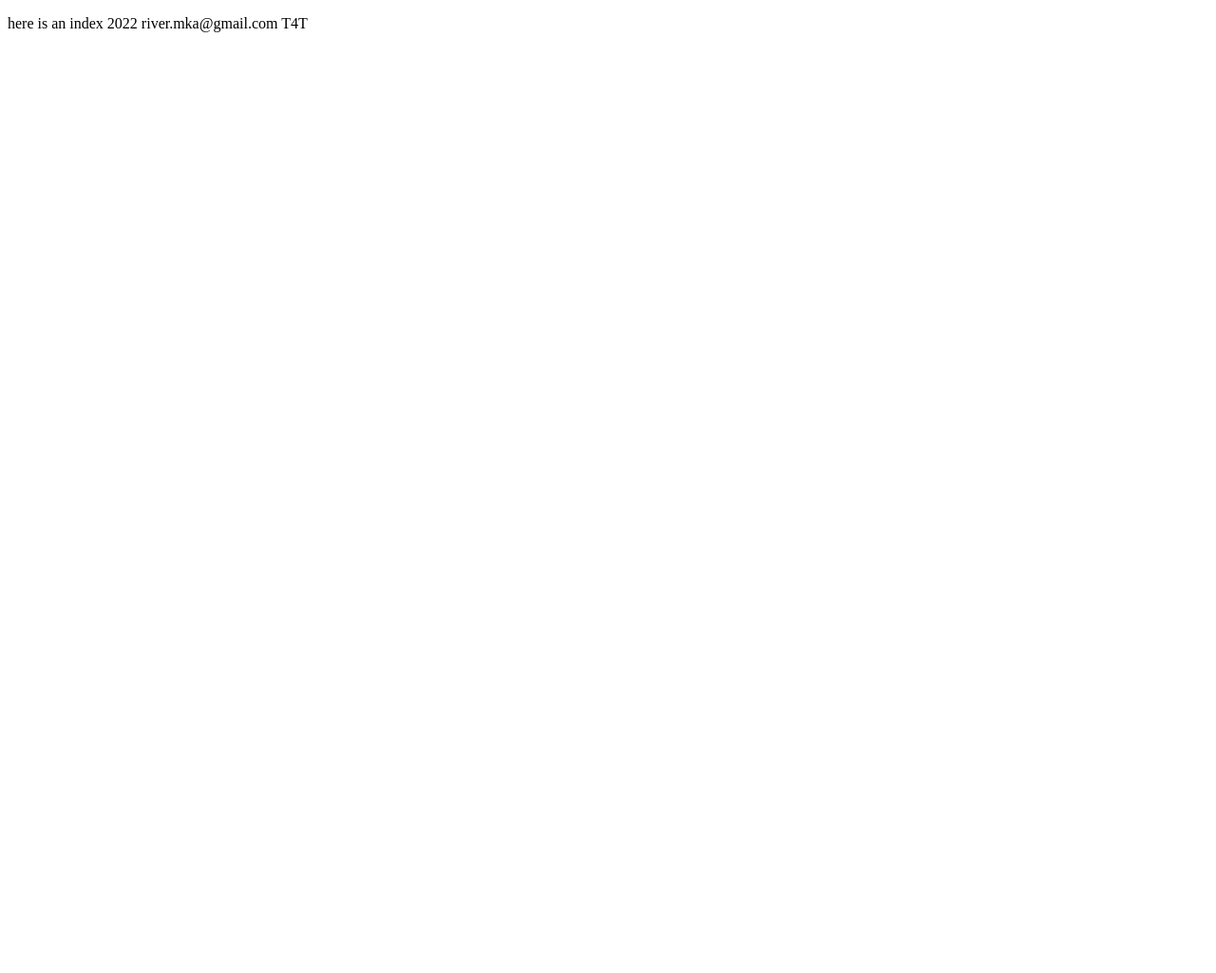
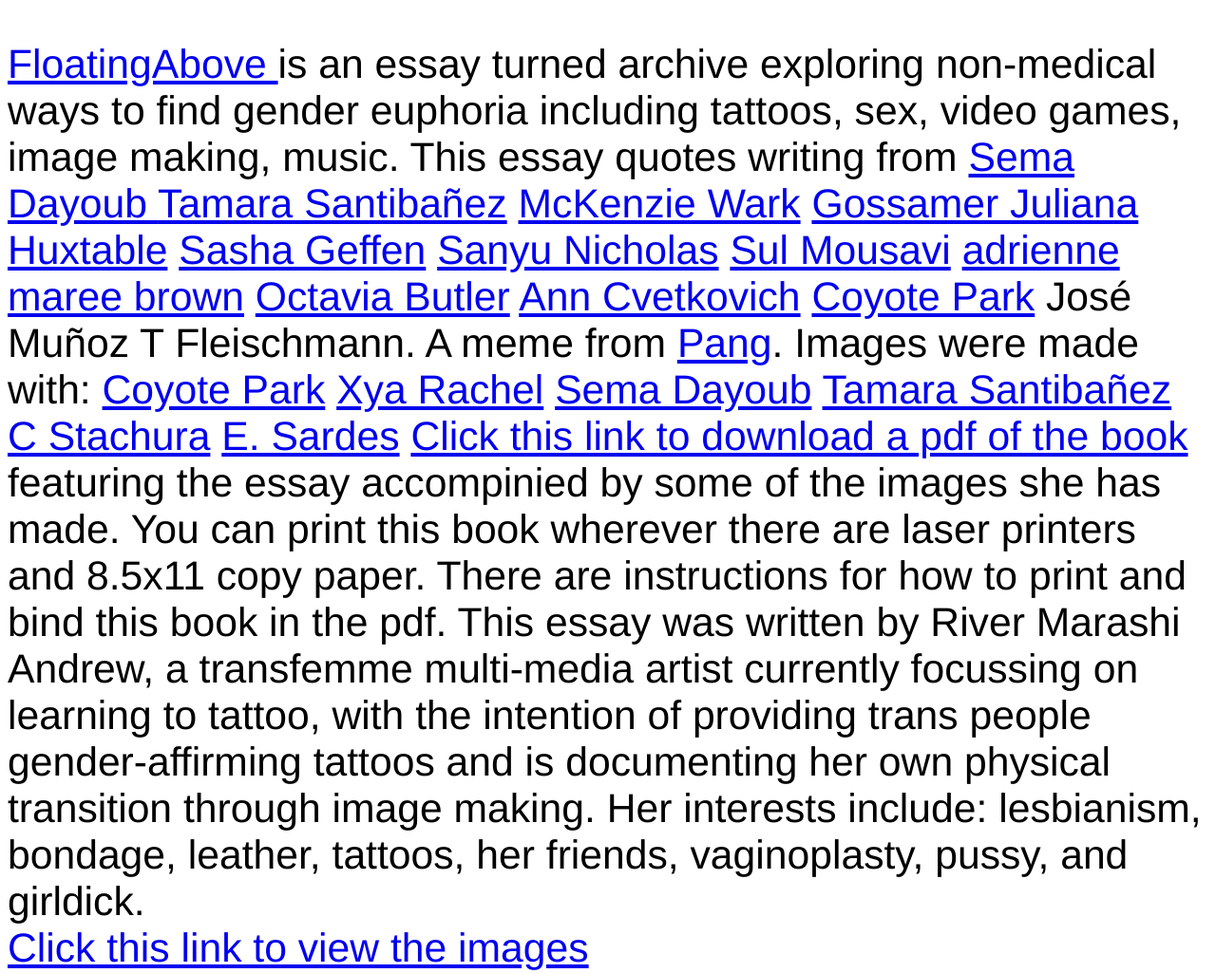
Before and after one commit to riverjoon/floatingabove, a plain HTML site: page index.html in a window 1280 px wide. Shown: the top 1025 px of the page at 95% size. Before the commit the page ends 800 px from the top, so only its background shows below. Drawn offline with Linux system fonts and the light colour scheme.

Commit message:
Update index.html

```diff
--- a/index.html
+++ b/index.html
@@ -1,25 +1,111 @@
+
 <!DOCTYPE html>
-<html>
+<html lang="en">
 <head>
-	<title>FloatingAboveindex</title>
-</head>
-<body>
-<p> here is an index
-    2022
-	river.mka@gmail.com
-	<!--
+    <meta charset="UTF-8">
+    <meta name="viewport" content="width=device-width, initial-scale=1.0">
+    <meta http-equiv="X-UA-Compatible" content="ie=edge">
+
+
+    <title>FloatingAbove</title>
+
+<!--
 
 
 
                     website made by River Marashi Andrew
-                    all images made by
-                    All Rights Reserved River Marashi Andrew 2022 ©
+                    All Rights Reserved River Marashi Andrew Copyright 2022 ©
                     @river.joon
                     river.mka@gmail.com
 
 
 -->
-T4T
+
+<style>
+
+html {
+    scroll-behavior: smooth;
+
+}
+
+p {
+    font-size: 32pt;
+    font-family: Helvetica;
+}
+
+
+p :hover {
+    font-size: 82pt;
+    font-family: Brush Script MT;
+    color: deeppink;
+    text-decoration: none;
+}
+
+a: hover {
+    font-size: 64pt;
+    font-family: Brush Script MT;
+    color: deeppink;
+    text-decoration: none;
+}
+
+a:visited {
+
+}
+
+</style>
+
+
+<p>
+<a href="textdownload/" download>FloatingAbove </a>
+is an essay turned archive exploring non-medical ways to find gender euphoria including tattoos, sex, video games, image making, music. This essay quotes writing from
+
+<a href="https://nassimdayoub.com/"> Sema Dayoub </a>
+<a href="https://linktr.ee/tamarasantibanez"> Tamara Santibañez</a>
+<a href="https://twitter.com/mckenziewark"> McKenzie Wark</a>
+<a href="https://www.gossamerrozen.net/"> Gossamer </a>
+<a href="https://www.instagram.com/julianahuxtable/?hl=en"> Juliana Huxtable</a>
+<a href="http://www.sashageffen.com/"> Sasha Geffen</a>
+<a href="https://www.instagram.com/sanyutattoo/?hl=en"> Sanyu Nicholas</a>
+<a href="https://www.instagram.com/sulmousavi/?hl=en"> Sul Mousavi</a>
+<a href="https://adriennemareebrown.net/"> adrienne maree brown</a>
+<a href="https://www.octaviabutler.com/"> Octavia Butler</a>
+<a href="http://www.anncvetkovich.com/"> Ann Cvetkovich</a>
+<a href="https://linktr.ee/Coyotepark"> Coyote Park</a>
+José Muñoz
+T Fleischmann.
+A meme from
+<a href="https://www.pangink.com/"> Pang</a>.
+
+Images were made with:
+<a href="https://linktr.ee/Coyotepark" class ="fontchange">Coyote Park</a>
+<a href="https://www.instagram.com/rachelxya/?hl=en">Xya Rachel</a>
+<a href="https://nassimdayoub.com/">Sema Dayoub</a>
+<a href="https://linktr.ee/tamarasantibanez">Tamara Santibañez</a>
+<a href="http://caitlynstachura.com/">C Stachura</a>
+<a href="https://www.elizabethsardes.com/">E. Sardes</a>
+
+<a href="textdownload/" download>Click this link to download a pdf of the book </a> featuring the essay accompinied by some of the images she has made. You can print this book wherever there are laser printers and 8.5x11 copy paper. There are instructions for how to print and bind this book in the pdf. This essay was written by River Marashi Andrew, a transfemme multi-media artist currently focussing on learning to tattoo, with the intention of providing trans people gender-affirming tattoos and is documenting her own physical transition through image making. Her interests include: lesbianism, bondage, leather, tattoos, her friends, vaginoplasty, pussy, and girldick. <br><a href="FloatingAbove.html">Click this link to view the images</a>
+
+
+<br>
+Special thanks to
+Aimee
+Ka-Man
+Dariah
+s.Tamez
+Sam
+Maxime
+Tamara
+Jabali
+
 </p>
+
+
+<script>
+
+
+
+
+</script>
 </body>
 </html>
```
